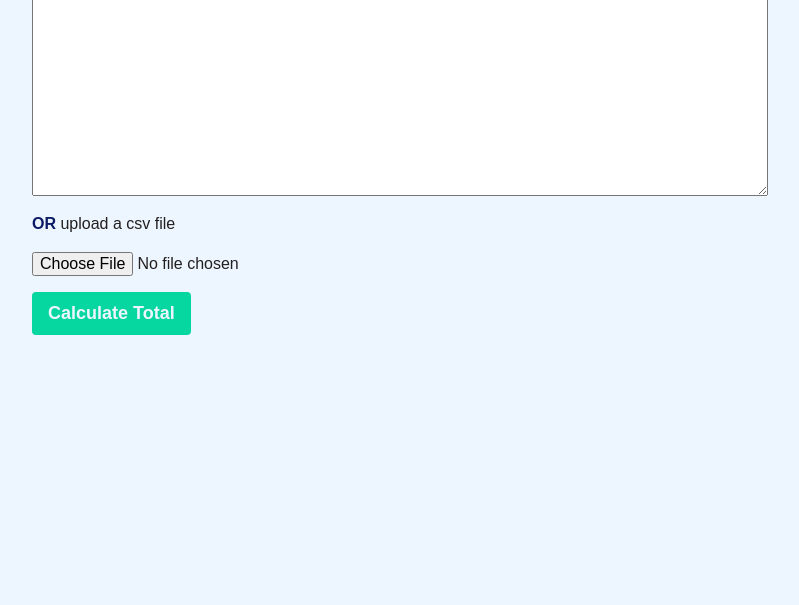
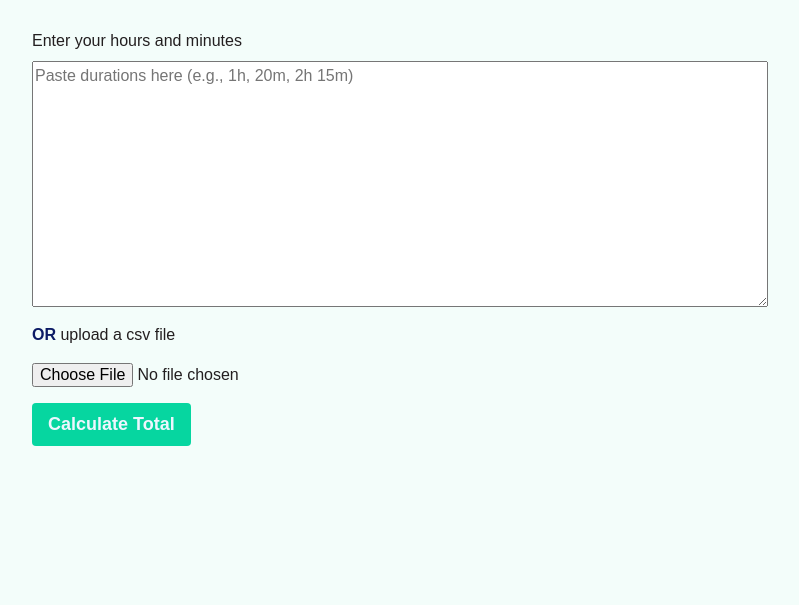
Before and after one commit to tenbonks/duration-calculator, a website: page index.html in a window 1280 px wide. Shown: the part 195-800 px from the top of the page, without its empty margins (240-1039 px from the left). Drawn offline with Linux system fonts and the light colour scheme; a web font is replaced by a local one.

Commit message:
added new generic styling

```diff
--- a/assets/scss/base/_reset.scss
+++ b/assets/scss/base/_reset.scss
@@ -25,7 +25,7 @@ body {
 	-webkit-font-smoothing: antialiased;
 
 	/* Theme colours */
-	background-color: vars.$off-white;
+	background-color: vars.$color-primary-muted;
 	color: vars.$off-black;
 
 	/* Reset margins and paddings */
--- a/index.html
+++ b/index.html
@@ -18,8 +18,8 @@
 
       <section class="section">
           <div class="container">
-              <div class="row">
-                  <div class="offset-md-1 col-md-10 offset-lg-2 col-lg-8">
+              <div class="row h-100vh">
+                  <div class="offset-md-1 col-md-10 offset-lg-2 col-lg-8  my-auto">
                       <div class="flex dir-col g-sm">
                           <h1>Duration Calculator</h1>
 
```
Also changed, not shown: dist/styles.min.css, 1 other file.
